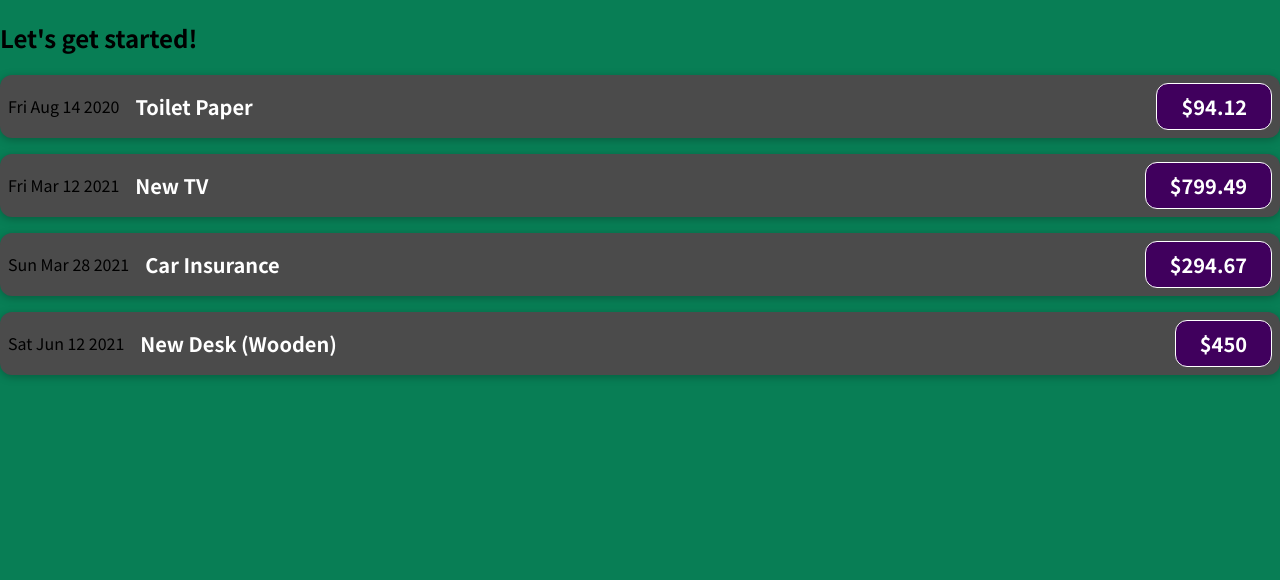
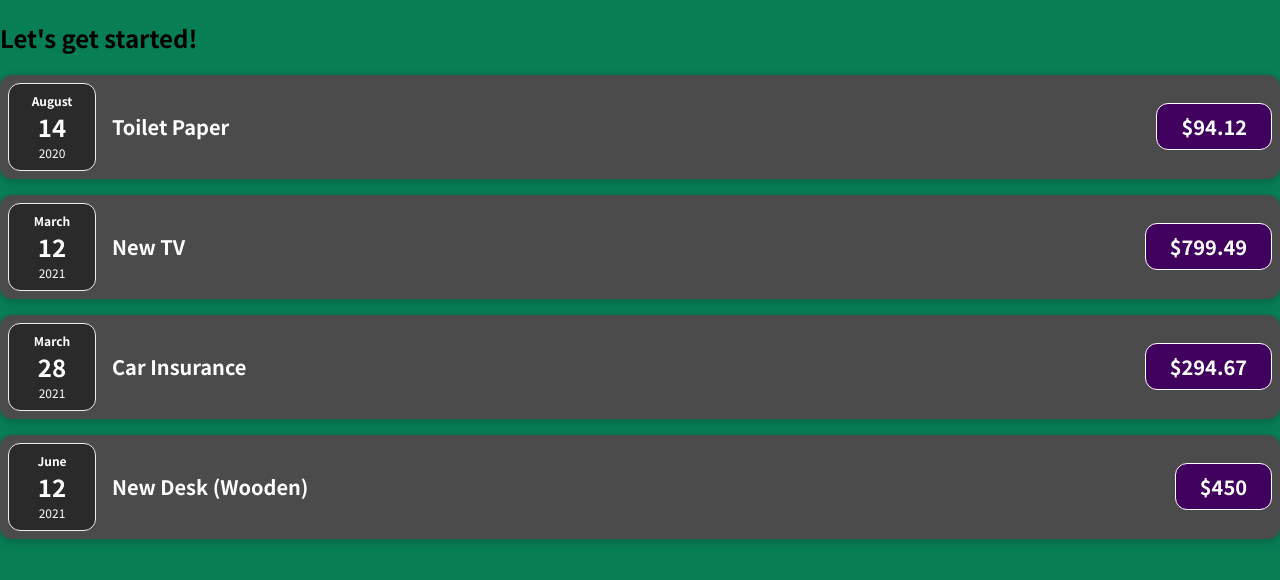
Before and after one commit to Tetre101/Expense-tracker, a JavaScript app: page / in a window 1280 px wide. Shown: the top 580 px of the page. Built offline with nearby package versions, Linux system fonts and the light colour scheme.

Commit message:
splitted expenseitem to add comp and pass as props

```diff
--- a/src/App.js
+++ b/src/App.js
@@ -29,22 +29,22 @@
         title={expenses[0].title}
         price={expenses[0].amount}
         date={expenses[0].date}
-      ></ExpenseItem>
+      />
       <ExpenseItem
         title={expenses[1].title}
         price={expenses[1].amount}
         date={expenses[1].date}
-      ></ExpenseItem>
+      />
       <ExpenseItem
         title={expenses[2].title}
         price={expenses[2].amount}
         date={expenses[2].date}
-      ></ExpenseItem>
+      />
       <ExpenseItem
         title={expenses[3].title}
         price={expenses[3].amount}
         date={expenses[3].date}
-      ></ExpenseItem>
+      />
     </div>
   );
 }
--- /dev/null
+++ b/src/components/ExpenseDate.css
@@ -0,0 +1,26 @@
+.expense-date {
+  display: flex;
+  flex-direction: column;
+  width: 5.5rem;
+  height: 5.5rem;
+  border: 1px solid #ececec;
+  background-color: #2a2a2a;
+  color: white;
+  border-radius: 12px;
+  align-items: center;
+  justify-content: center;
+}
+
+.expense-date__month {
+  font-size: 0.75rem;
+  font-weight: bold;
+}
+
+.expense-date__year {
+  font-size: 0.75rem;
+}
+
+.expense-date__day {
+  font-size: 1.5rem;
+  font-weight: bold;
+}
--- /dev/null
+++ b/src/components/ExpenseDate.js
@@ -0,0 +1,14 @@
+import "./ExpenseDate.css";
+
+export const ExpenseDate = (props) => {
+  const month = props.date.toLocaleString("en-US", { month: "long" });
+  const Day = props.date.toLocaleString("en-US", { day: "2-digit" });
+  const year = props.date.getFullYear();
+  return (
+    <div className="expense-date">
+      <div className="expense-date__month">{month}</div>
+      <div className="expense-date__day">{Day}</div>
+      <div className="expense-date__year">{year}</div>
+    </div>
+  );
+};
--- a/src/components/ExpenseItem.js
+++ b/src/components/ExpenseItem.js
@@ -1,9 +1,10 @@
 import "./ExpenseItem.css";
+import { ExpenseDate } from "./ExpenseDate";
 
 export const ExpenseItem = (props) => {
   return (
     <div className="expense-item">
-      <div>{props.date.toDateString()}</div>
+      <ExpenseDate date={props.date} />
       <div className="expense-item__description">
         <h2>{props.title}</h2>
         <div className="expense-item__price">${props.price}</div>
```
